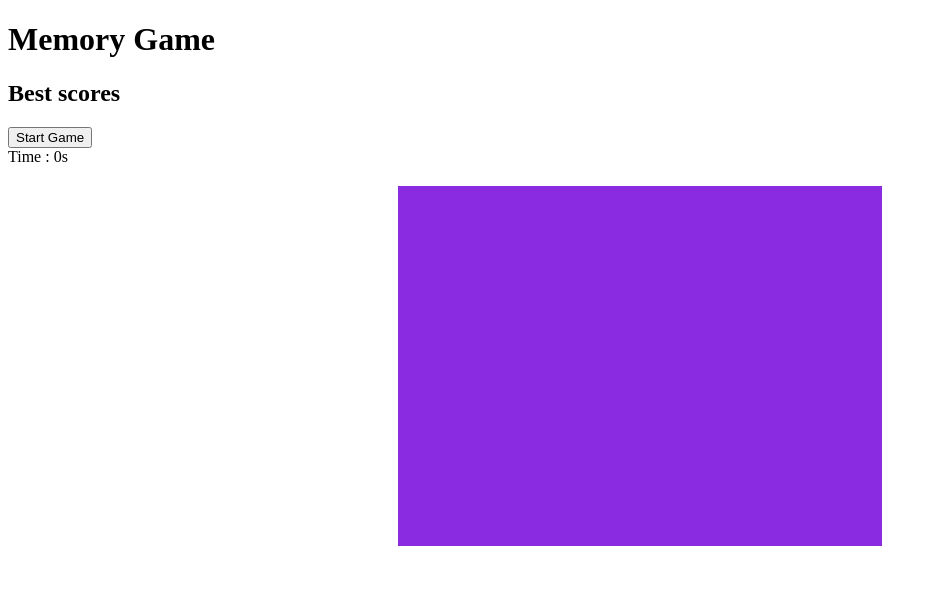
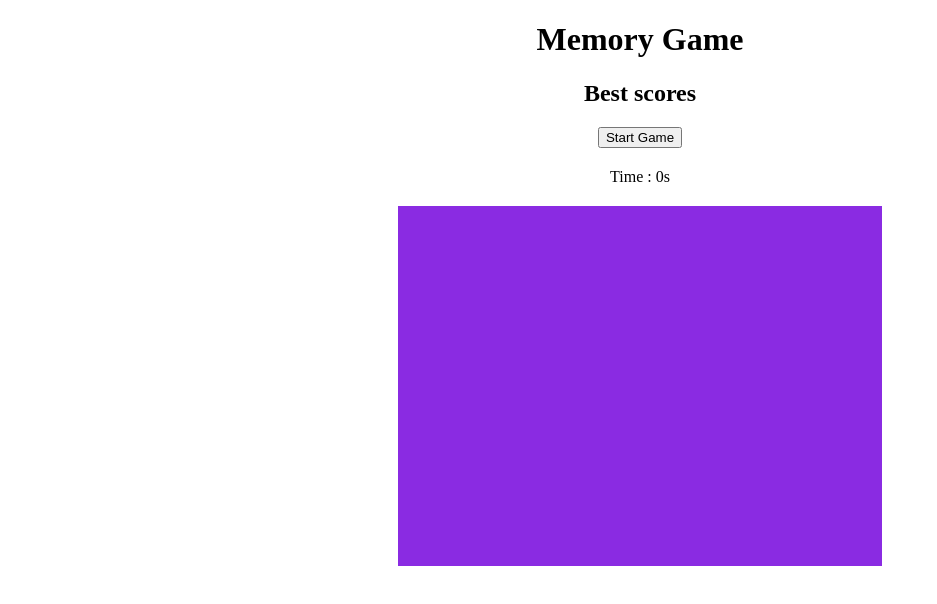
Before and after one commit to benjaminnicolas-teboul/memory, a website with bundled scripts: page index.html in a window 1280 px wide. Shown: the whole page, without its empty margins (0-937 px from the left). Built offline with nearby package versions, Linux system fonts and the light colour scheme; no server answers.

Commit message:
feat scores

```diff
--- a/assets/main.js
+++ b/assets/main.js
@@ -1,4 +1,4 @@
-console.log("grghr");
+
 
 import { initTimer, startTimer, stopTimer, getElapsedTime } from "./modulesJs/timer.js";
 import { Card } from "./modulesJs/card.js";
--- a/assets/style.css
+++ b/assets/style.css
@@ -50,3 +50,14 @@
 #scoreList div:last-child {
   border-bottom: none;
 }
+
+.centered-container {
+  text-align: center;
+  margin: 20px auto; /* marge verticale et centrage horizontal */
+
+}
+#timer {
+  width: fit-content; /* largeur au contenu */
+  margin: 20px auto;  /* centre horizontalement avec marge verticale */
+  text-align: center; /* centre le texte à l’intérieur si besoin */
+}
--- a/index.html
+++ b/index.html
@@ -7,10 +7,12 @@
      <link rel="stylesheet" href="assets/style.css" />
 </head>
 <body>
+    <div class="centered-container">
     <h1>Memory Game</h1>
      <h2>Best scores</h2>
     <ul id="scoresList"></ul>
     <button id="start-game-btn">Start Game</button>
+    </div>
     <div id="timer">Time : 0s</div>
     <div id="game-container"></div>
 
```
Also changed, not shown: README.md.
